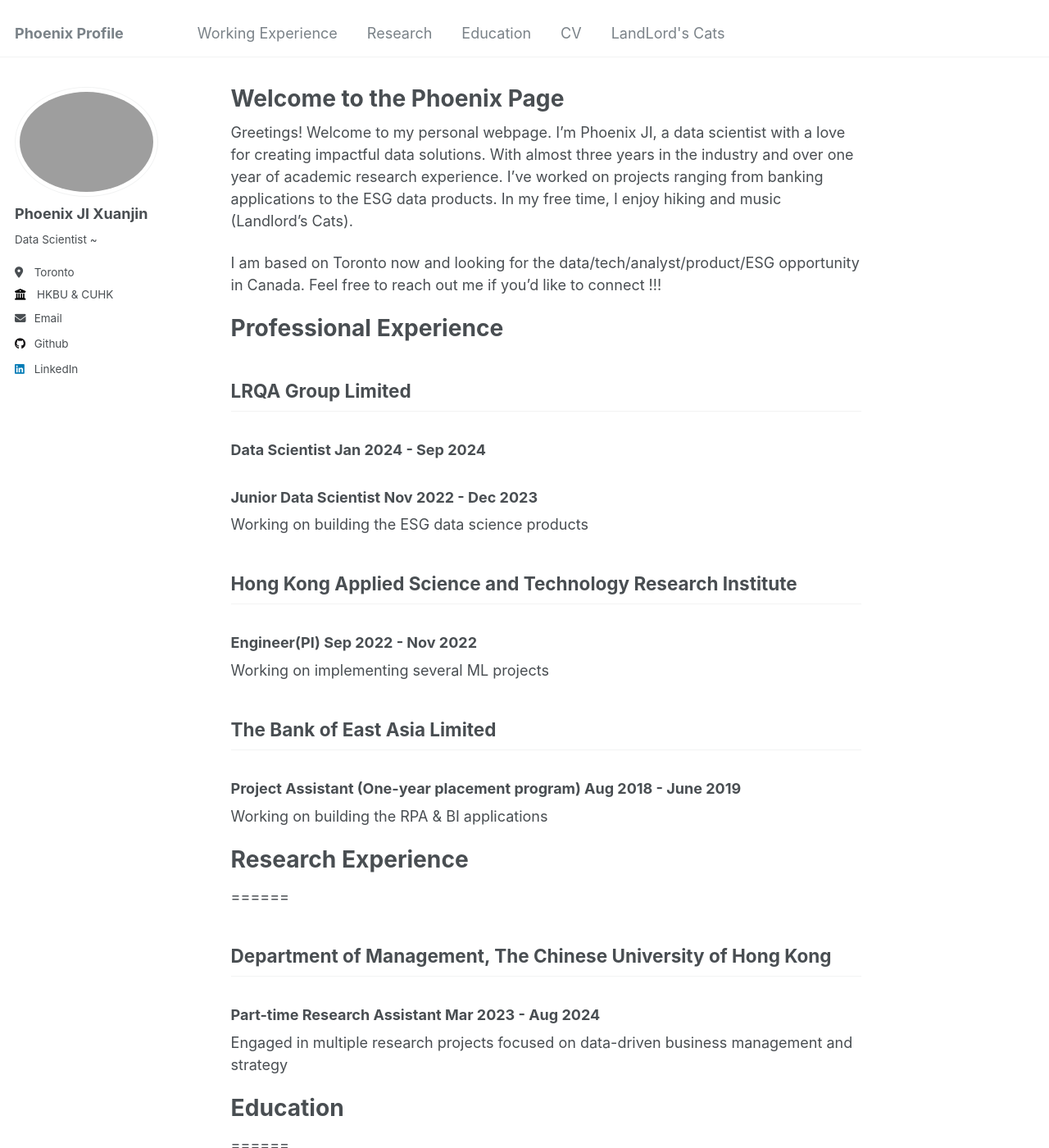
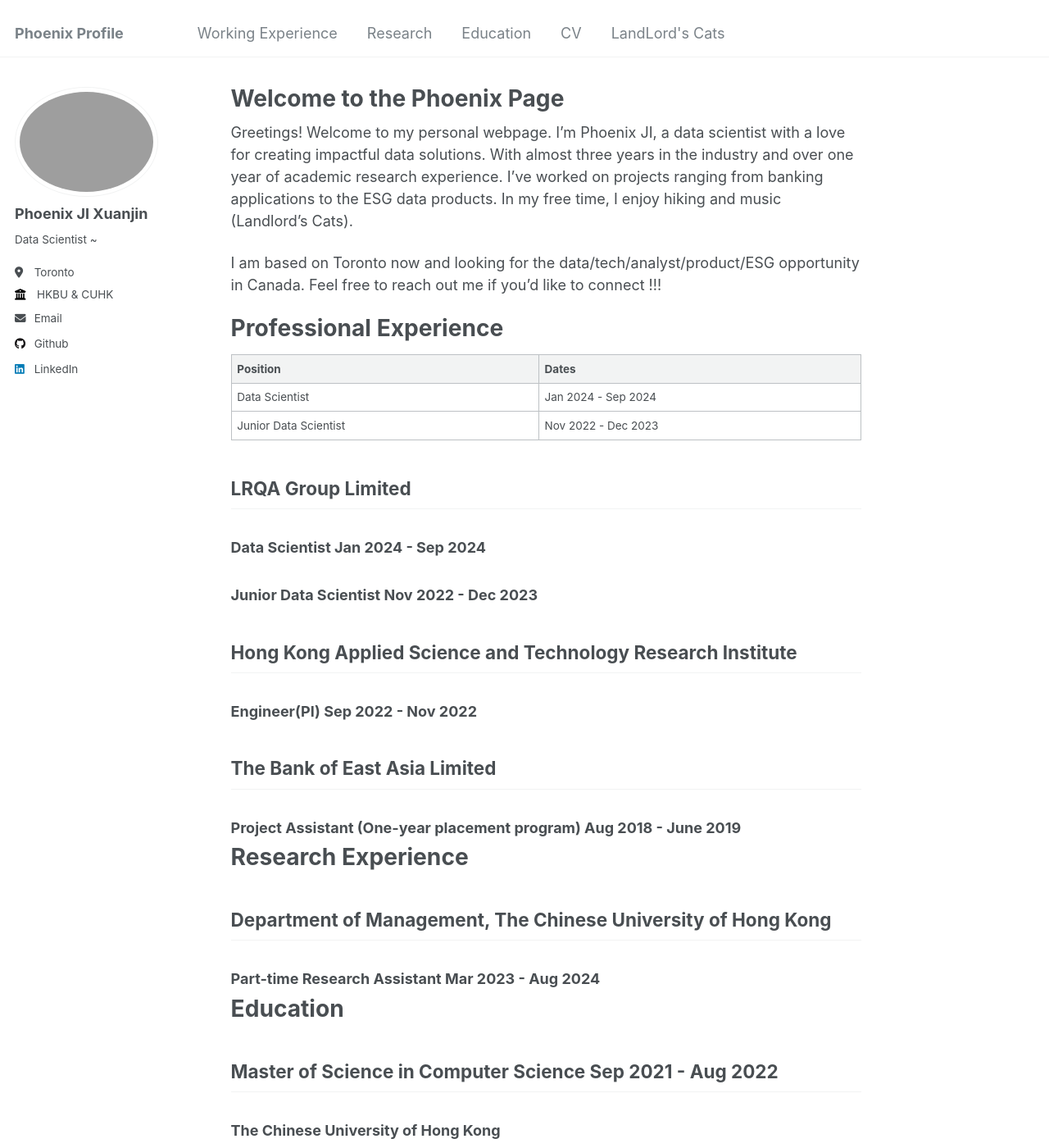
Before and after one commit to Phoenix-JI/phoenix-ji.github.io, a Jekyll site: the page built from _pages/about.md, in a window 1280 px wide and 1400 px high. Shown: the whole window at 82% size. Built offline with Jekyll 4.4.1, drawn with Linux system fonts in a browser that asks for light colours.

Commit message:
Update experience_5

```diff
--- a/_pages/about.md
+++ b/_pages/about.md
@@ -14,37 +14,34 @@ I am based on Toronto now and looking for the data/tech/analyst/product/ESG oppo
 
 # Professional Experience
 
+| Position             | Dates              |
+|----------------------|--------------------|
+| Data Scientist       | Jan 2024 - Sep 2024|
+| Junior Data Scientist| Nov 2022 - Dec 2023|
+
 ## LRQA Group Limited
 
 ### Data Scientist               Jan 2024 - Sep 2024
 ### Junior Data Scientist        Nov 2022 - Dec 2023
 
-Working on building the ESG data science products
 
 ## Hong Kong Applied Science and Technology Research Institute
 
 ### Engineer(PI)                 Sep 2022 - Nov 2022
 
-Working on implementing several ML projects
 
 ## The Bank of East Asia Limited
 ### Project Assistant (One-year placement program)        Aug 2018 - June 2019
 
-Working on building the RPA & BI applications
-
 
 # Research Experience
-======
 
 ## Department of Management, The Chinese University of Hong Kong
 
 ### Part-time Research Assistant Mar 2023 - Aug 2024
 
-Engaged in multiple research projects focused on data-driven business management and strategy
-
 
 # Education
-======
 
 ## Master of Science in Computer Science                  Sep 2021 - Aug 2022
 ### The Chinese University of Hong Kong
```
